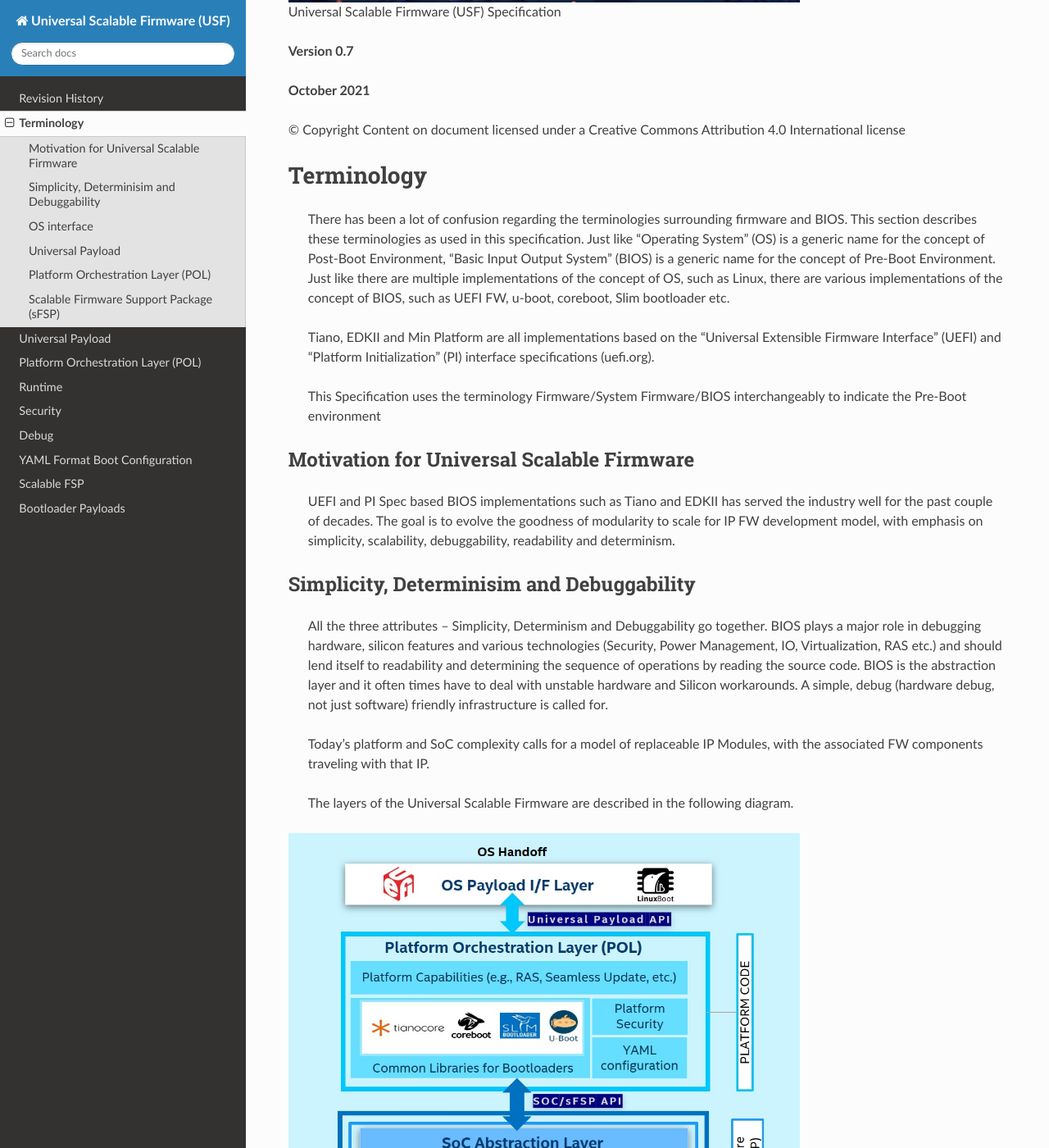
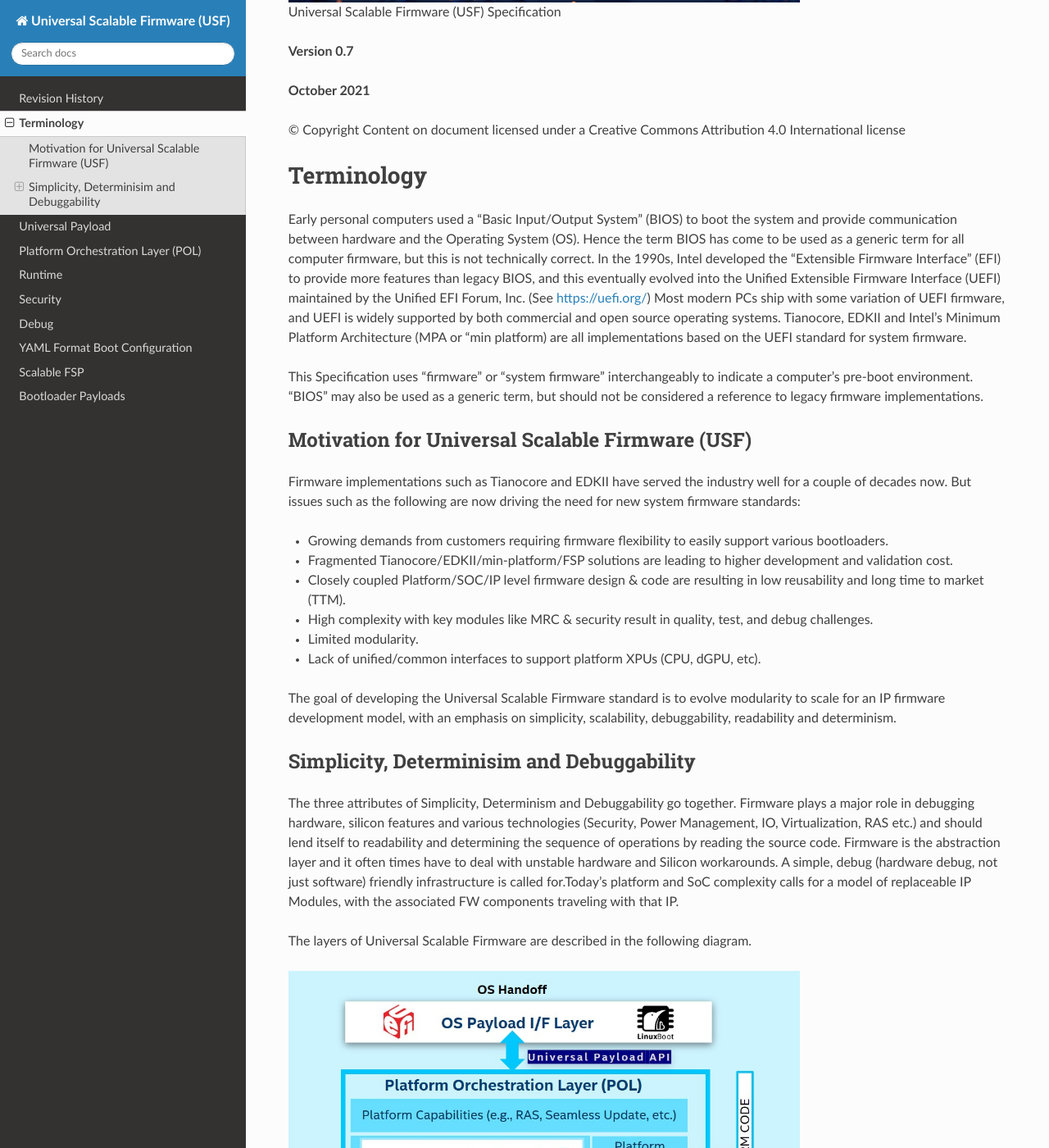
Before and after one commit to UniversalScalableFirmware/documentation, a Sphinx documentation site: the page built from source/1_terminology.rst, in a window 1280 px wide and 1400 px high, scrolled down 486 px. Shown: the whole window at 82% size. Built offline with Sphinx 7.4.7 and the Read the Docs theme 2.0.0, drawn with Linux system fonts in a browser that asks for light colours; some of the changed text lies outside the part shown.

Commit message:
Writing review of Terminology section
Reviewing this section for writing clarity and accuracy, plus added some content to the Motivation section. Also cleaned up the ReStructuredText formatting.

```diff
--- a/source/1_terminology.rst
+++ b/source/1_terminology.rst
@@ -8,87 +8,74 @@
 
 **October 2021**
 
-© Copyright Content on document licensed under a Creative Commons
-Attribution 4.0 International license
+© Copyright Content on document licensed under a Creative Commons Attribution 4.0 International license
 
 
 Terminology
 ===========
 
-   There has been a lot of confusion regarding the terminologies
-   surrounding firmware and BIOS. This section describes these
-   terminologies as used in this specification. Just like “Operating
-   System” (OS) is a generic name for the concept of Post-Boot
-   Environment, “Basic Input Output System” (BIOS) is a generic name for
-   the concept of Pre-Boot Environment. Just like there are multiple
-   implementations of the concept of OS, such as Linux, there are
-   various implementations of the concept of BIOS, such as UEFI FW,
-   u-boot, coreboot, Slim bootloader etc.
+Early personal computers used a "Basic Input/Output System" (BIOS) to boot the system and provide communication between hardware and the Operating System (OS). Hence the term BIOS has come to be used as a generic term for all computer firmware, but this is not technically correct. In the 1990s, Intel developed the "Extensible Firmware Interface" (EFI) to provide more features than legacy BIOS, and this eventually evolved into the Unified Extensible Firmware Interface (UEFI) maintained by the Unified EFI Forum, Inc. (See https://uefi.org/) Most modern PCs ship with some variation of UEFI firmware, and UEFI is widely supported by both commercial and open source operating systems. Tianocore, EDKII and Intel's Minimum Platform Architecture (MPA or "min platform) are all implementations based on the UEFI standard for system firmware.
 
-   Tiano, EDKII and Min Platform are all implementations based on the
-   “Universal Extensible Firmware Interface” (UEFI) and “Platform
-   Initialization” (PI) interface specifications (uefi.org).
+This Specification uses "firmware" or "system firmware" interchangeably to indicate a computer's pre-boot environment. "BIOS" may also be used as a generic term, but should not be considered a reference to legacy firmware implementations.
 
-   This Specification uses the terminology Firmware/System Firmware/BIOS
-   interchangeably to indicate the Pre-Boot environment
 
-Motivation for Universal Scalable Firmware
----------------------------------------------
+Motivation for Universal Scalable Firmware (USF)
+--------------------------------------------------
 
-   UEFI and PI Spec based BIOS implementations such as Tiano and EDKII
-   has served the industry well for the past couple of decades. The goal
-   is to evolve the goodness of modularity to scale for IP FW
-   development model, with emphasis on simplicity, scalability,
-   debuggability, readability and determinism.
+Firmware implementations such as Tianocore and EDKII have served the industry well for a couple of decades now. But issues such as the following are now driving the need for new system firmware standards:
+
+- Growing demands from customers requiring firmware flexibility to easily support various bootloaders.
+
+- Fragmented Tianocore/EDKII/min-platform/FSP solutions are leading to higher development and validation cost.
+
+- Closely coupled Platform/SOC/IP level firmware design & code are resulting in low reusability and long time to market (TTM).
+
+- High complexity with key modules like MRC & security result in quality, test, and debug challenges.
+
+- Limited modularity.
+
+- Lack of unified/common interfaces to support platform XPUs (CPU, dGPU, etc).
+
+The goal of developing the Universal Scalable Firmware standard is to evolve modularity to scale for an IP firmware development model, with an emphasis on simplicity, scalability, debuggability, readability and determinism.
+
 
 Simplicity, Determinisim and Debuggability
 ---------------------------------------------
 
-   All the three attributes – Simplicity, Determinism and Debuggability
-   go together. BIOS plays a major role in debugging hardware, silicon
-   features and various technologies (Security, Power Management, IO,
-   Virtualization, RAS etc.) and should lend itself to readability and
-   determining the sequence of operations by reading the source code.
-   BIOS is the abstraction layer and it often times have to deal with
-   unstable hardware and Silicon workarounds. A simple, debug (hardware
-   debug, not just software) friendly infrastructure is called for.
+The three attributes of Simplicity, Determinism and Debuggability go together. Firmware plays a major role in debugging hardware, silicon features and various technologies (Security, Power Management, IO, Virtualization, RAS etc.) and should lend itself to readability and determining the sequence of operations by reading the source code. Firmware is the abstraction layer and it often times have to deal with unstable hardware and Silicon workarounds. A simple, debug (hardware debug, not just software) friendly infrastructure is called for.Today’s platform and SoC complexity calls for a model of replaceable IP Modules, with the associated FW components traveling with that IP.
 
-   Today’s platform and SoC complexity calls for a model of replaceable
-   IP Modules, with the associated FW components traveling with that IP.
-
-   The layers of the Universal Scalable Firmware are described in the
-   following diagram.
+The layers of  Universal Scalable Firmware are described in the following diagram.
 
 .. image:: images/image2.jpg
    :alt: A picture containing graphical user interface
    :width: 6.5in
    :height: 6.85208in
 
-Figure 1 USF stack
+**Figure 1: USF stack**
 
-   From the top of the stack we have the following.
 
-OS interface
----------------
+Starting from the top of this stack, we have the following items.
 
-   These are well-known interfaces, such as ACPI, UEFI, Kexec, or
-   Multiboot, that provide a means to interact with pre-OS and runtimes.
+
+OS Interfaces
+###############
+
+These are well-known interfaces such as ACPI, UEFI, Kexec, or Multiboot, that provide a means to interact with pre-OS and runtimes.
+
 
 Universal Payload
------------------------
+###################
 
 Universal Payload API for different OS payloads (i.e., UEFI, LinuxBoot, ACRN embedded hypervisor), and support for various bootloaders (i.e., tianocore/EDKII, coreboot, slim bootloader, and u-boot.
 
+
 Platform Orchestration Layer (POL)
--------------------------------------
+###################################
 
-   Simplified ACPI support, common libraries for various bootloaders &
-   Rust language, standard binary configuration through YAML, support
-   for FW attestation, authentication, measurement, and modern update.
+Simplified ACPI support, common libraries for various bootloaders & Rust language, standard binary configuration through YAML, support for FW attestation, authentication, measurement, and modern update.
+
 
 Scalable Firmware Support Package (sFSP)
---------------------------------------------
+#########################################
 
-   Scalable Firmware Support Package (sFSP) support for 64-bit reset
-   vector, SMM encapsulation, various domain modules, authentication,
-   unified configuration, and SOC level validation.
+Scalable Firmware Support Package (sFSP) support for 64-bit reset vector, SMM encapsulation, various domain modules, authentication, unified configuration, and SOC level validation.
```
